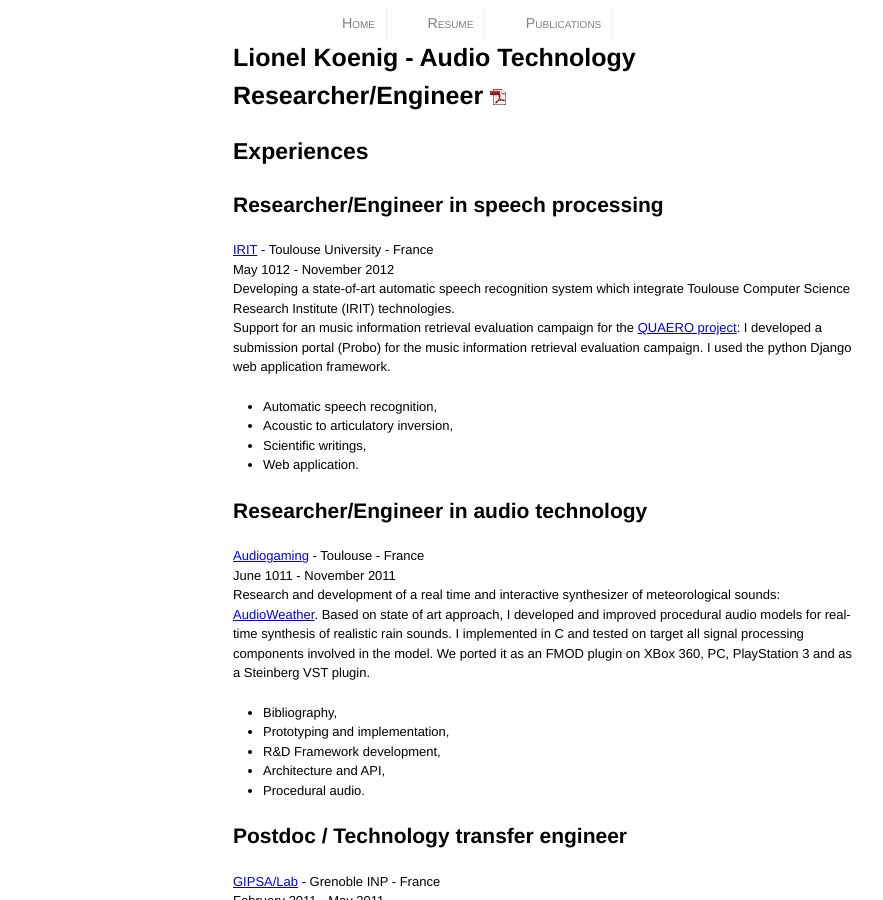
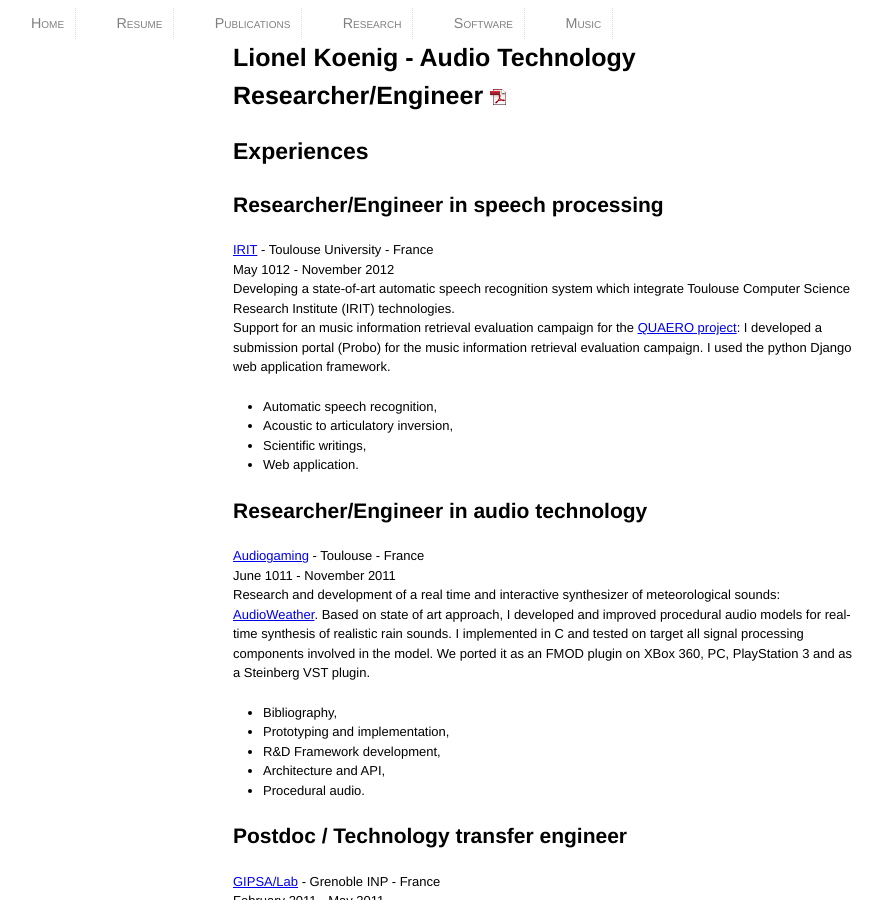
Before and after one commit to lkoenig/lkoenig.github.com, a Jekyll site: the page built from resume.html, in a window 1280 px wide and 900 px high. Shown: the whole window, without its empty margins (257-1140 px from the left). Built offline with Jekyll 4.4.1, drawn with Linux system fonts in a browser that asks for light colours; Markdown is read by kramdown in place of the engine named in the settings.

Commit message:
TOC: Adding sections for research, music and software.

```diff
--- a/_layouts/default.html
+++ b/_layouts/default.html
@@ -26,8 +26,9 @@
   	<li><a href="/">Home</a></li>
   	<li><a href="/resume.html">Resume</a></li>
   	<li><a href="/publications">Publications</a></li>
-    <!-- <li><a href="/research">Research</a></li>
-    <li><a href="/music">Music</a></li> -->
+    <li><a href="/research">Research</a></li>
+    <li><a href="/research">Software</a></li>
+    <li><a href="/music">Music</a></li>
   </ul>
   </div>
 </div>
--- /dev/null
+++ b/music/index.html
@@ -0,0 +1,4 @@
+---
+title: Music
+layout: default
+---
--- /dev/null
+++ b/software/index.html
@@ -0,0 +1,4 @@
+---
+layout: default
+title: Software
+---
```
Also changed, not shown: research/index.html (added, +10 -0 lines).
